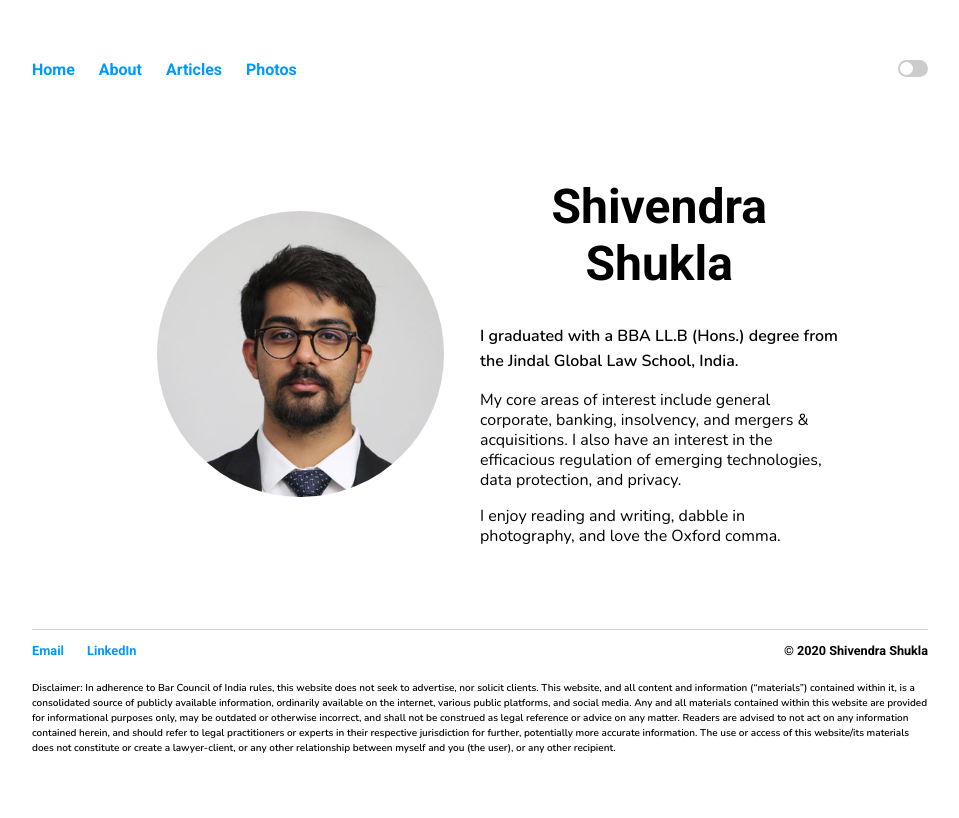
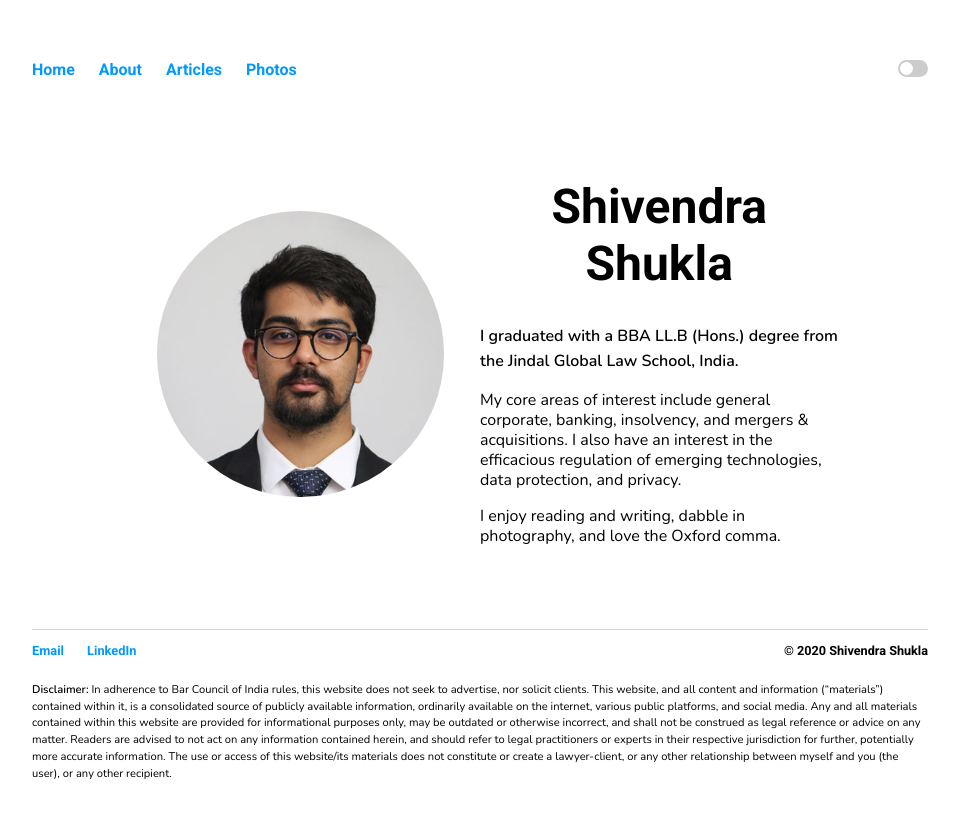
Before and after one commit to thatshivendrashukla/thatshivendrashukla.github.io, a Jekyll site: the page built from index.html, in a window 1280 px wide. Shown: the top 818 px of the page, without its empty margins (160-1119 px from the left). Built offline with Jekyll 4.4.1, drawn with Linux system fonts in a browser that asks for light colours.

Commit message:
Update footer.html

```diff
--- a/_includes/footer.html
+++ b/_includes/footer.html
@@ -7,7 +7,7 @@
 		<span class="copyright">&copy; 2020 Shivendra Shukla</span>
 	</ul>
 	<ul class="disclaimer-container" style="display: flex">
-	<li style="width: 100%"><p small style="font-size: 10px; margin-right: -20px;"><span style="font-weight:bold;">Disclaimer:</span> In adherence to Bar Council of India rules, this website does not seek to advertise, nor solicit clients. This website, and all content and information (<q>materials</q>) contained within it, is a consolidated source of publicly available information, ordinarily available on the internet, various public platforms, and social media. Any and all materials contained within this website are provided for informational purposes only, may be outdated or otherwise incorrect, and shall not be construed as legal reference or advice on any matter. Readers are advised to not act on any information contained herein, and should refer to legal practitioners or experts in their respective jurisdiction for further, potentially more accurate information. The use or access of this website/its materials does not constitute or create a lawyer-client, or any other relationship between myself and you (the user), or any other recipient.</p></li>
+	<li style="width: 100%"><p small style="font-size: 0.7rem;margin-right: -20px;font-weight: 500;"><span style="font-weight:900;">Disclaimer:</span> In adherence to Bar Council of India rules, this website does not seek to advertise, nor solicit clients. This website, and all content and information (<q>materials</q>) contained within it, is a consolidated source of publicly available information, ordinarily available on the internet, various public platforms, and social media. Any and all materials contained within this website are provided for informational purposes only, may be outdated or otherwise incorrect, and shall not be construed as legal reference or advice on any matter. Readers are advised to not act on any information contained herein, and should refer to legal practitioners or experts in their respective jurisdiction for further, potentially more accurate information. The use or access of this website/its materials does not constitute or create a lawyer-client, or any other relationship between myself and you (the user), or any other recipient.</p></li>
 	</ul>
 	</div>
 </footer>
```
